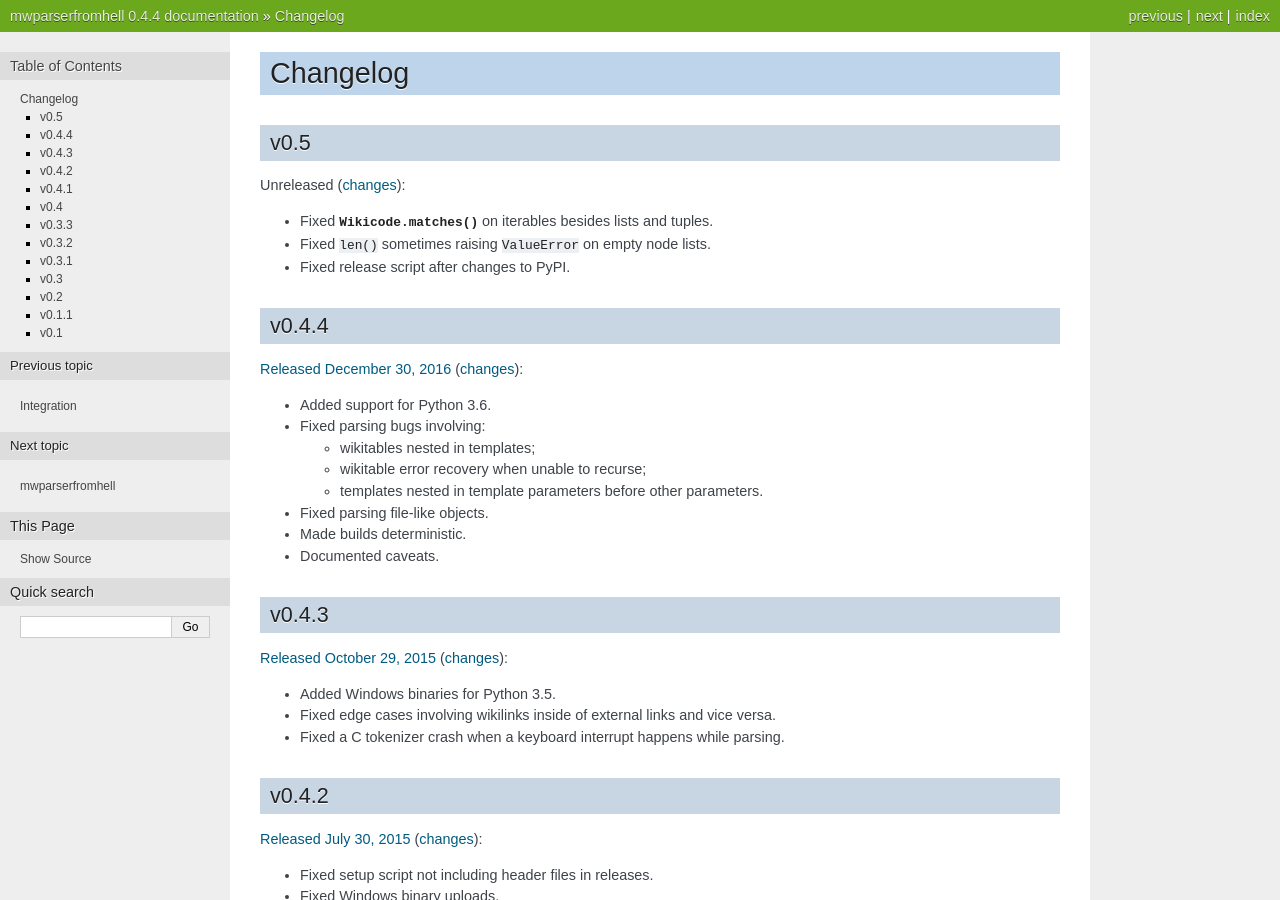
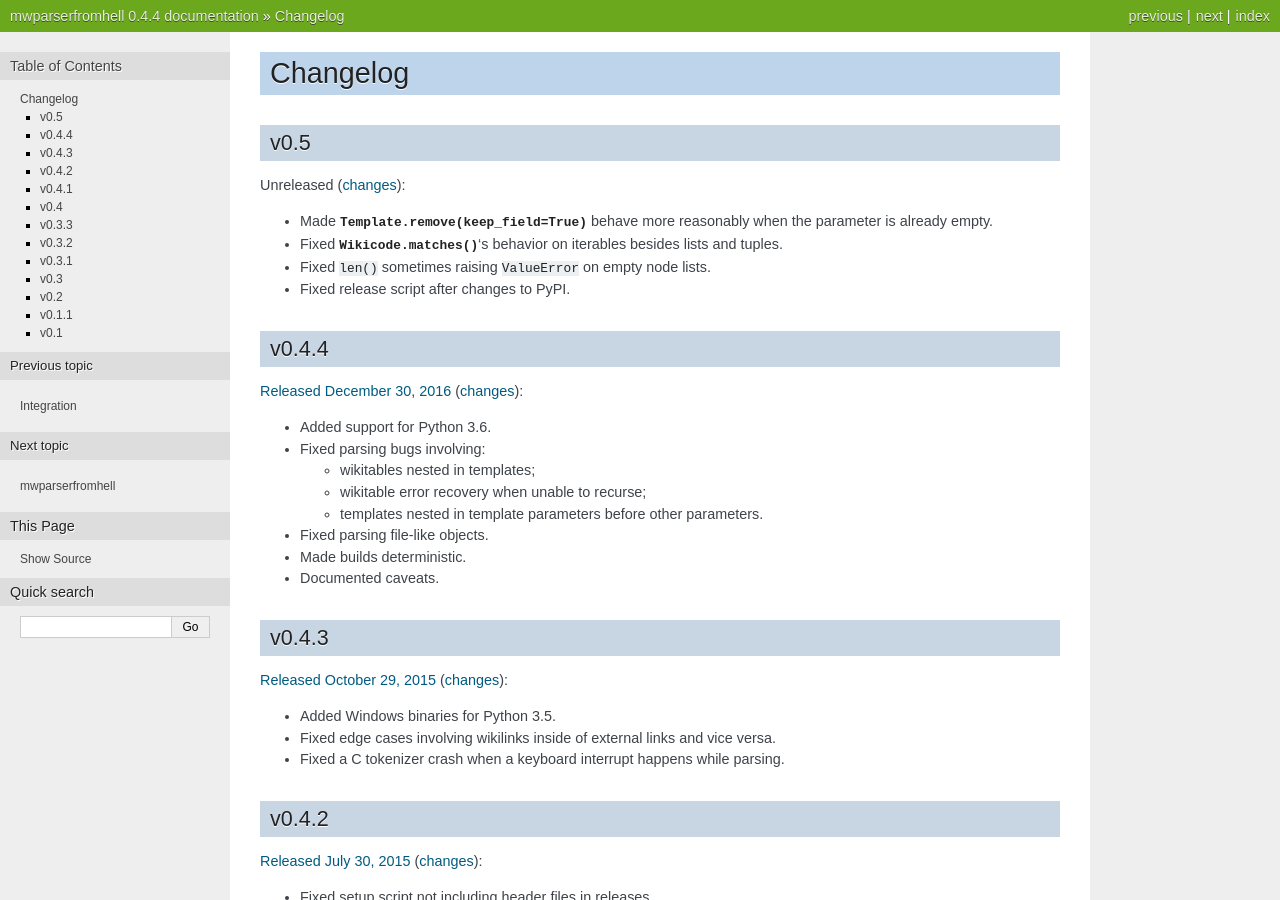
Before and after one commit to earwig/mwparserfromhell, a Sphinx documentation site: the page built from docs/changelog.rst, in a window 1280 px wide and 900 px high. Built offline with Sphinx 7.4.7, drawn with Linux system fonts in a browser that asks for light colours.

Commit message:
Make Template.remove(keep_field=True) slightly more reasonable.

```diff
--- a/docs/changelog.rst
+++ b/docs/changelog.rst
@@ -7,7 +7,10 @@
 Unreleased
 (`changes <https://github.com/earwig/mwparserfromhell/compare/v0.4.4...develop>`__):
 
-- Fixed :meth:`.Wikicode.matches` on iterables besides lists and tuples.
+- Made :meth:`Template.remove(keep_field=True) <.Template.remove>` behave more
+  reasonably when the parameter is already empty.
+- Fixed :meth:`.Wikicode.matches`\ 's behavior on iterables besides lists and
+  tuples.
 - Fixed ``len()`` sometimes raising ``ValueError`` on empty node lists.
 - Fixed release script after changes to PyPI.
 
```
Also changed, not shown: 3 other files.
